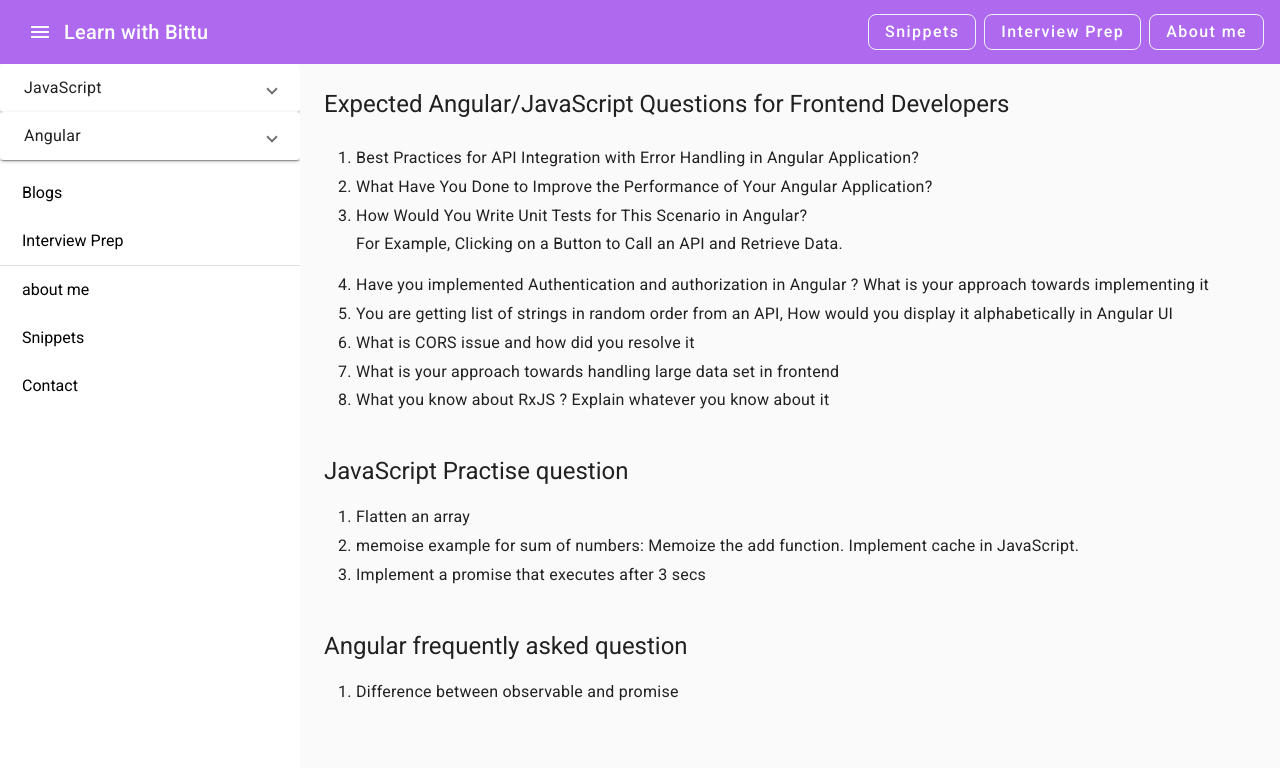
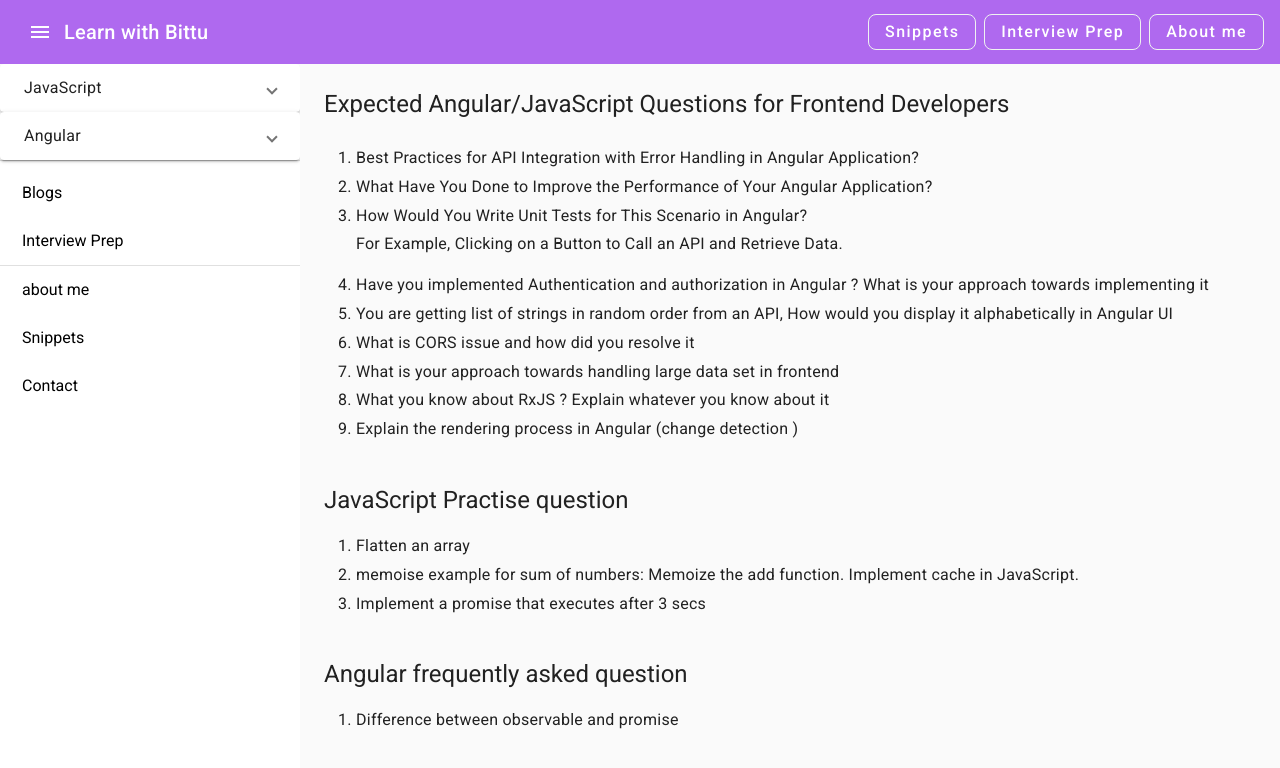
Before and after one commit to bittu1040/Learn-with-Bittu, an Angular app: page /interview-preparation in a window 1280 px wide. Shown: the top 768 px of the page. Built offline with nearby package versions, Linux system fonts and the light colour scheme.

Commit message:
added topic

```diff
--- a/src/app/module/learn/learn-js/learn-js.component.html
+++ b/src/app/module/learn/learn-js/learn-js.component.html
@@ -13,6 +13,7 @@
         <li>What is CORS issue and how did you resolve it </li>
         <li>What is your approach towards handling large data set in frontend </li>
         <li>What you know about RxJS ? Explain whatever you know about it</li>
+        <li>Explain the rendering process in Angular (change detection )</li>
       </ol>
     </div>
   </div>
```
